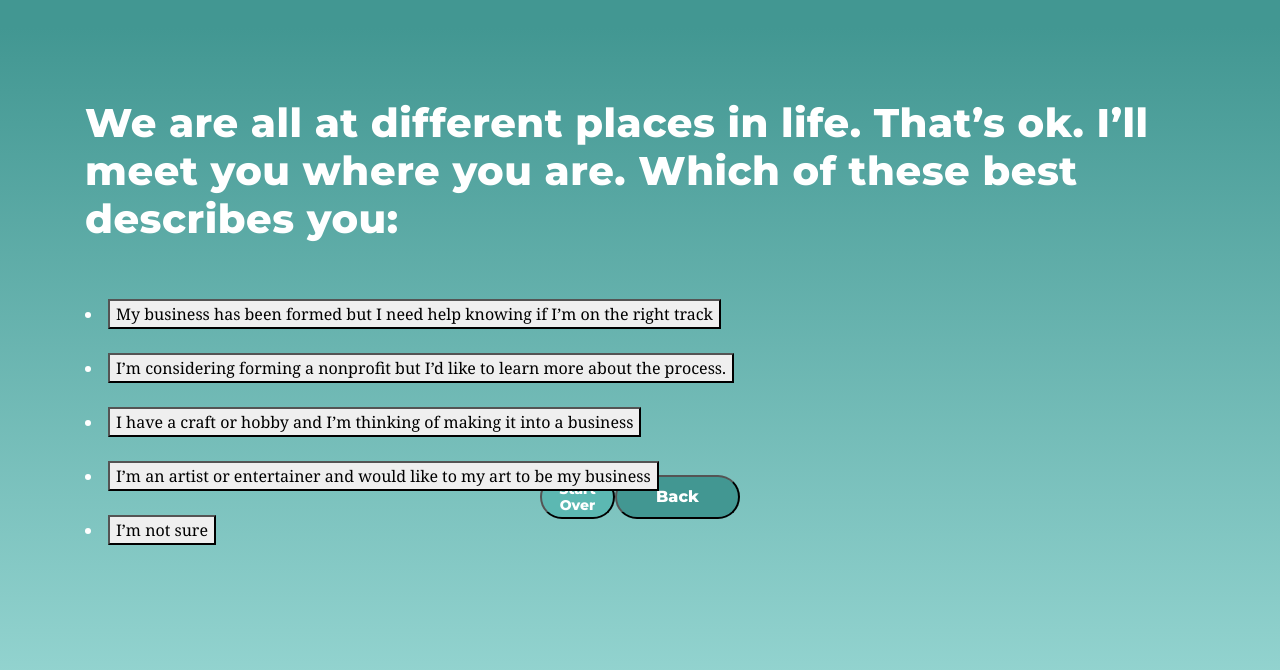
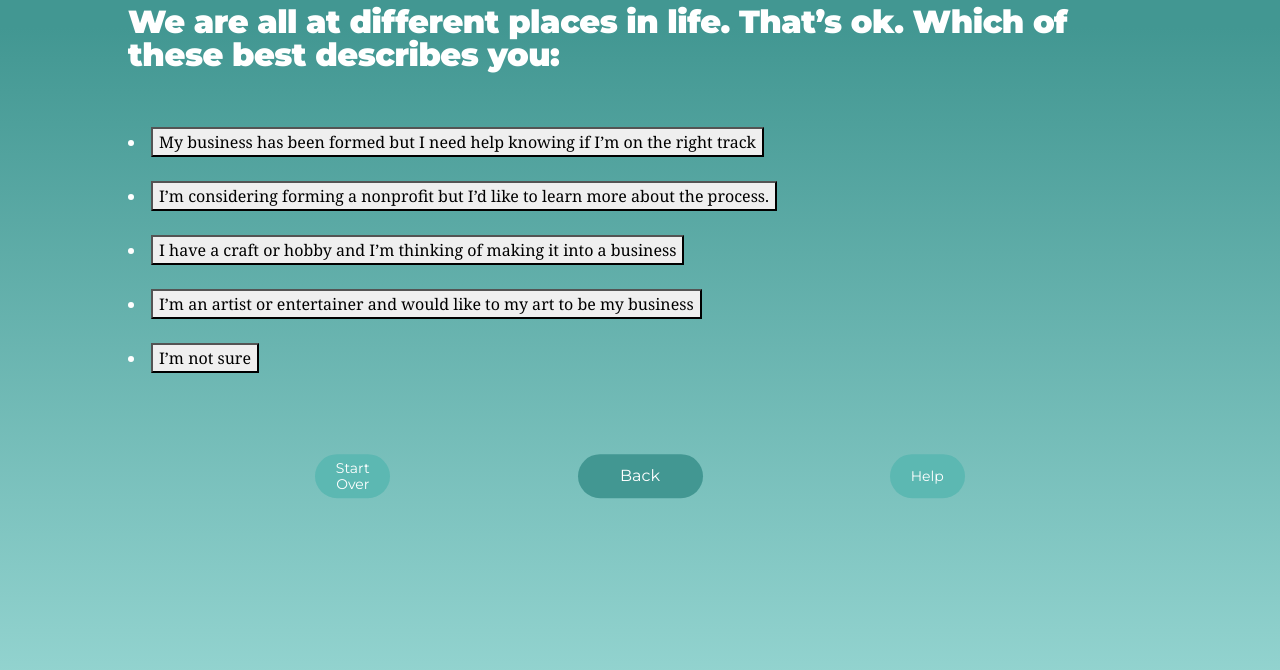
Before and after one commit to eyecuelab/rational-unicorn, a Gatsby site: page /helper in a window 1280 px wide. Shown: the part 74-744 px from the top of the page. Built offline with nearby package versions, Linux system fonts and the light colour scheme; Gatsby itself is replaced by a stand-in of ours.

Commit message:
replicate design layout in helper.js.

```diff
--- a/src/components/content.js
+++ b/src/components/content.js
@@ -4,7 +4,7 @@ const TextNodes = [
   {
     nodeId: 1,
     question:
-      "We are all at different places in life. That’s ok. I’ll meet you where you are. Which of these best describes you: ",
+      "We are all at different places in life. That’s ok.  Which of these best describes you: ",
     options: [
       {
         text:
--- a/src/components/layout.css
+++ b/src/components/layout.css
@@ -1,4 +1,5 @@
 @import url('https://fonts.googleapis.com/css2?family=Montserrat:wght@800;900&display=swap');
+@import url('https://fonts.googleapis.com/css2?family=Montserrat');
 @import url('https://fonts.googleapis.com/css2?family=Libre+Baskerville:wght@700&display=swap');
 
 *,
@@ -99,6 +100,11 @@ body {
 
 /* ------------------------------------------------------------- */
 
+.pathwayContainer {
+  max-width: 80%;
+  margin: 0 auto;
+}
+
 .btn-grid {
   color: #FFFFFF;
   display: table-row;
@@ -109,7 +115,16 @@ body {
   font-family: 'Montserrat', sans-serif;
   font-style: normal;
   text-align: left;
-  border: 1px red;
+  }
+
+  #questionStyles {
+    font-family: Montserrat;
+    font-style: normal;
+    font-weight: 900;
+    font-size: 32px;
+    line-height: 33px;
+    letter-spacing: -0.5px;
+    color: #FFFFFF;
   }
 
     /* ------this is doing nothing------- */
@@ -204,8 +219,10 @@ body {
 
 .nav-btns {
   display: flex;
-  justify-content: center;
+  justify-content: space-evenly;
   align-items: center;
+  padding: 0 10%;
+  transform: translate(0, 130%)
 }
 
 .home-btn {
@@ -213,10 +230,11 @@ body {
   height: 44px;
   white-space: normal;
   background: #5CB8B2;
+  border: none;
   border-radius: 32px;
-  font-family: 'Montserrat', sans-serif;
+  font-family: 'Montserrat';
   font-style: normal;
-  font-weight: 600;
+  font-weight: 300;
   font-size: 14px;
   line-height: 16px;
   text-align: center;
@@ -227,13 +245,14 @@ body {
 .back-btn {
   width: 125px;
   height: 44px;
-  font-family: 'Montserrat', sans-serif;
+  font-family: 'Montserrat';
   font-style: normal;
-  font-weight: 600;
+  font-weight: 300;
   font-size: 16px;
   line-height: 20px;
   color: #FFFFFF;
   background-color: #429792;
+  border: none;
   border-radius: 32px;
   float: center;
   box-shadow: none;
--- a/src/pages/helper.js
+++ b/src/pages/helper.js
@@ -48,7 +48,7 @@ const Helper = () => {
       </style>
       <Layout>
         <SEO title="Service Guide" />
-        <div class="container">
+        <div class="pathwayContainer">
           {showModal ? (
             <DescriptionModal
               onHide={handleClose}
@@ -57,7 +57,7 @@ const Helper = () => {
             />
           ) : null}
           <div id="text">
-            {nodeState !== TextNodes[8] ? <h1>{nodeState.question}</h1> : <h3>Here are your Results</h3>}
+            {nodeState !== TextNodes[8] ? <h1 id="questionStyles">{nodeState.question}</h1> : <h3>Here are your Results</h3>}
             <br /><br />
           </div>
           <div id="option-buttons" class="btn-grid">
@@ -86,6 +86,9 @@ const Helper = () => {
           </button>
           <button className="back-btn" onClick={() => handleBack(pathStorage)}>
             Back
+          </button>
+          <button className="home-btn" onClick={()=> handleHelp()}>
+            Help
           </button>
         </div>
       </Layout>
```
